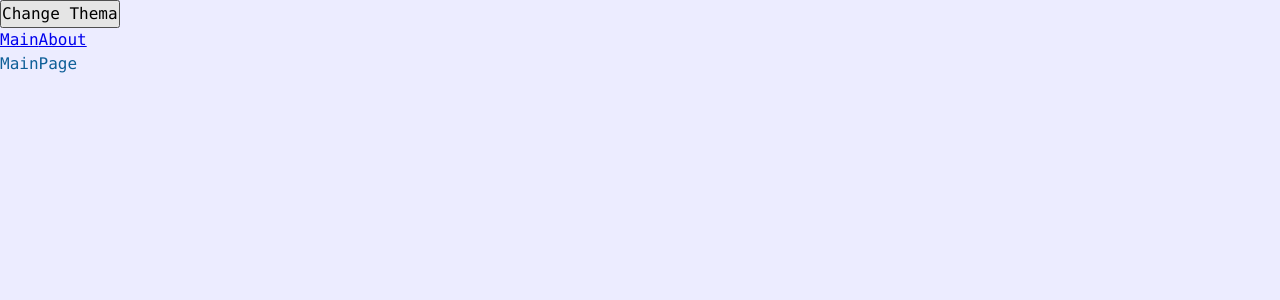
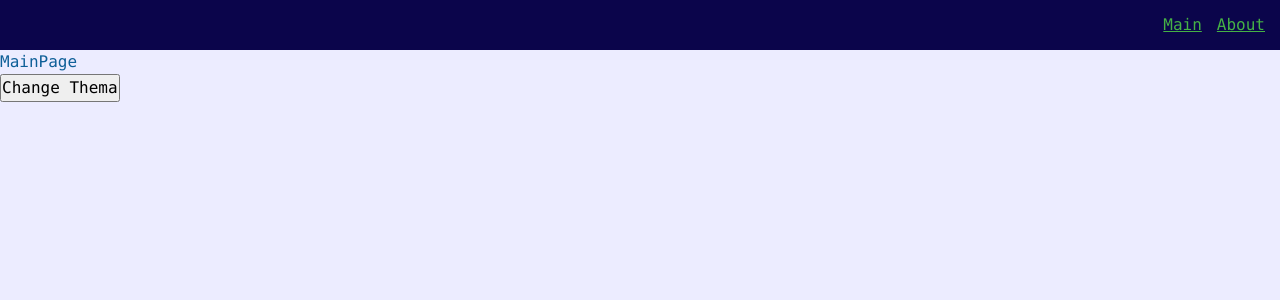
Before and after one commit to ya-aliina/social-network, a React app: page / in a window 1280 px wide. Shown: the top 300 px of the page. Built offline with nearby package versions, Linux system fonts and the light colour scheme.

Commit message:
Added Navbar widget

```diff
--- a/src/app/App.tsx
+++ b/src/app/App.tsx
@@ -1,4 +1,3 @@
-import {Link,} from "react-router-dom";
 import './styles/index.scss'
 import {classNames} from "shared/lib/classNames/classNames";
 import {useTheme} from "app/providers/ThemeProvider/lib/useTheme";
@@ -10,13 +9,12 @@ export const App = () => {
 	const {theme, toggleTheme} = useTheme();
 
 	return (
-		<div className={classNames('app', {}, [theme])} >
+		<div className={classNames('app', {}, [theme])}>
+			<Navbar/>
+			<AppRouter/>
 			<button onClick={toggleTheme}>
 				Change Thema
 			</button>
-			<Navbar />
-			<AppRouter />
-
 		</div>
 	);
 };
--- a/src/app/styles/themes/dark.scss
+++ b/src/app/styles/themes/dark.scss
@@ -2,4 +2,8 @@
   --bg-color: #0b054b;
   --primary-color: #8bf18b;
   --secondary-color: #45b245;
+
+  --inverted-bg-color: #ececff;
+  --inverted-primary-color: #0e5f98;
+  --inverted-secondary-color: #073554;
 }
--- a/src/app/styles/themes/light.scss
+++ b/src/app/styles/themes/light.scss
@@ -2,4 +2,9 @@
   --bg-color: #ececff;
   --primary-color: #0e5f98;
   --secondary-color: #073554;
+
+  --inverted-bg-color: #0b054b;
+  --inverted-primary-color: #8bf18b;
+  --inverted-secondary-color: #45b245;
+
 }
--- a/src/app/styles/variables/global.scss
+++ b/src/app/styles/variables/global.scss
@@ -9,4 +9,7 @@
   --font-line-l: 32px;
   --font-l: var(--font-size-l) / var(--font-line-l) var(--font-family-main);
 
+  //Размеры
+  --navbar-height: 50px;
+
 }
--- a/src/shared/lib/classNames/classNames.ts
+++ b/src/shared/lib/classNames/classNames.ts
@@ -2,10 +2,10 @@ import classnames from "*.scss";
 
 type Modes = Record<string, boolean | string>
 
-export function classNames(cls: string, mods: Modes, additional: string[]):string {
+export function classNames(cls: string, mods: Modes = {}, additional: string[] = []):string {
 	return [
 		cls,
-		...additional,
+		...additional.filter(Boolean),
 		...Object.entries(mods)
 			.filter((className, value) => value)
 			.map(([className, value]) => className)
--- /dev/null
+++ b/src/shared/ui/AppLink/AppLink.module.scss
@@ -0,0 +1,11 @@
+.AppLink {
+  color: var(--primary-color);
+}
+
+.primary {
+  color: var(--primary-color);
+}
+
+.inverted {
+  color: var(--inverted-secondary-color);
+}
--- /dev/null
+++ b/src/shared/ui/AppLink/AppLink.tsx
@@ -0,0 +1,33 @@
+import cls from './AppLink.module.scss';
+import {classNames} from "shared/lib/classNames/classNames";
+import {Link, LinkProps} from "react-router-dom";
+import {FC} from "react";
+
+export enum AppLinkTheme {
+	PRIMARY = 'primary',
+	INVERTED = 'inverted'
+}
+interface AppLinkProps extends LinkProps{
+	className?: string;
+	theme?: AppLinkTheme
+}
+
+export const AppLink: FC<AppLinkProps> = (props) => {
+	const {
+		to,
+		className,
+		children,
+		theme = AppLinkTheme.PRIMARY,
+		...otherProps
+	} = props;
+
+	return (
+		<Link
+			to={to}
+			className={classNames(cls.AppLink, {}, [className, cls[theme]])}
+			{...otherProps}
+		>
+			{children}
+		</Link>
+	);
+};
--- /dev/null
+++ b/src/widgets/Navbar/ui/Navbar.module.scss
@@ -0,0 +1,16 @@
+.Navbar {
+  display: flex;
+  padding: 0 15px;
+  width: 100%;
+  height: var(--navbar-height);
+  align-items: center;
+  background: var(--inverted-bg-color);
+}
+
+.links {
+  margin-left: auto;
+}
+
+.link {
+  margin-left: 15px;
+}
--- a/src/widgets/Navbar/ui/Navbar.tsx
+++ b/src/widgets/Navbar/ui/Navbar.tsx
@@ -1,14 +1,24 @@
-import React from 'react';
-import {Link} from "react-router-dom";
+import cls from './Navbar.module.scss';
+import {classNames} from "shared/lib/classNames/classNames";
+import {AppLink, AppLinkTheme} from "shared/ui/AppLink/AppLink";
 
 interface NavbarProps {
 	className?: string;
 }
+
 export const Navbar = ({className}:NavbarProps) => {
+
 	return (
-		<div>
-			<Link to='/'>Main</Link>
-			<Link to='/about'>About</Link>
+		<div className={classNames(cls.Navbar, {}, [className])}>
+			<div className={cls.links}>
+				<AppLink theme={AppLinkTheme.INVERTED} className={cls.link} to='/'>
+					Main
+				</AppLink>
+				<AppLink theme={AppLinkTheme.INVERTED} className={cls.link} to='/about'>
+					About
+				</AppLink>
+			</div>
+
 		</div>
 	);
 };
```
Also changed, not shown: src/shared/ui/AppLink.tsx (deleted, +0 -12 lines), src/widgets/Navbar/Navbar.module.scss (deleted).
